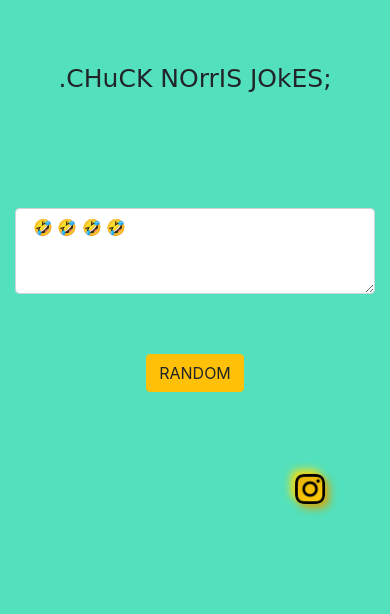
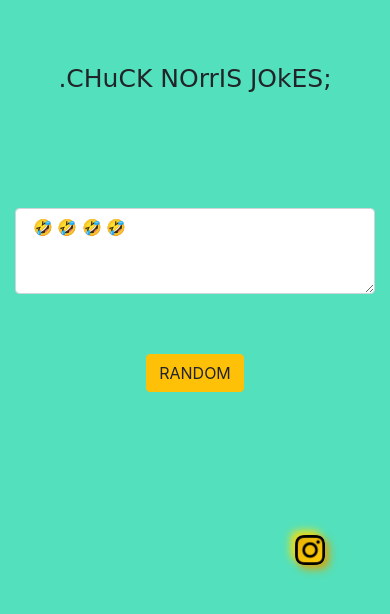
Before and after one commit to sudo-abhinav/ChuckNorrisJokes, a plain HTML site: page index.html in a window 390 px wide. Drawn offline with nearby package versions, Linux system fonts and the light colour scheme; no server answers.

Commit message:
changes in position

```diff
--- a/style.css
+++ b/style.css
@@ -68,7 +68,7 @@
     height: 30px;
     width: 30px;
     float: right;
-    margin: 82px 25px 4px 100px;
+    margin: 143px 25px 4px 100px;
     border-radius: 8px;
     background: linear-gradient(145deg, #e6ae06, #ffcf07);
     box-shadow: 4px 4px 8px #d9a406,
```
